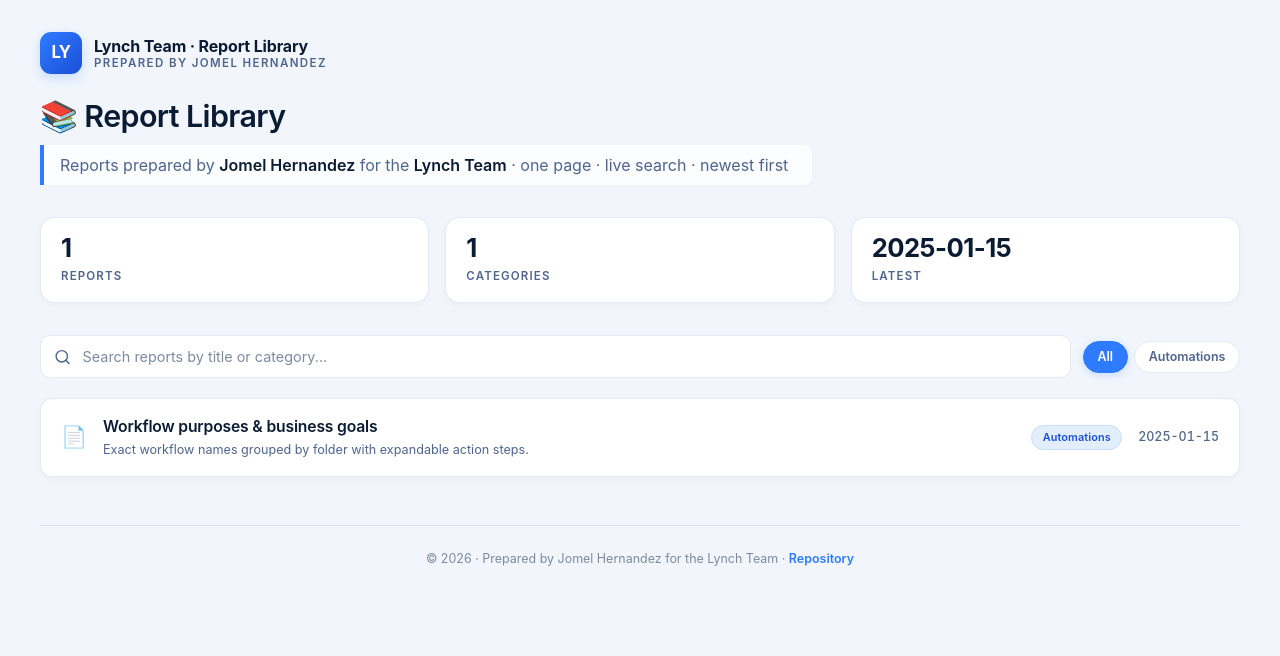
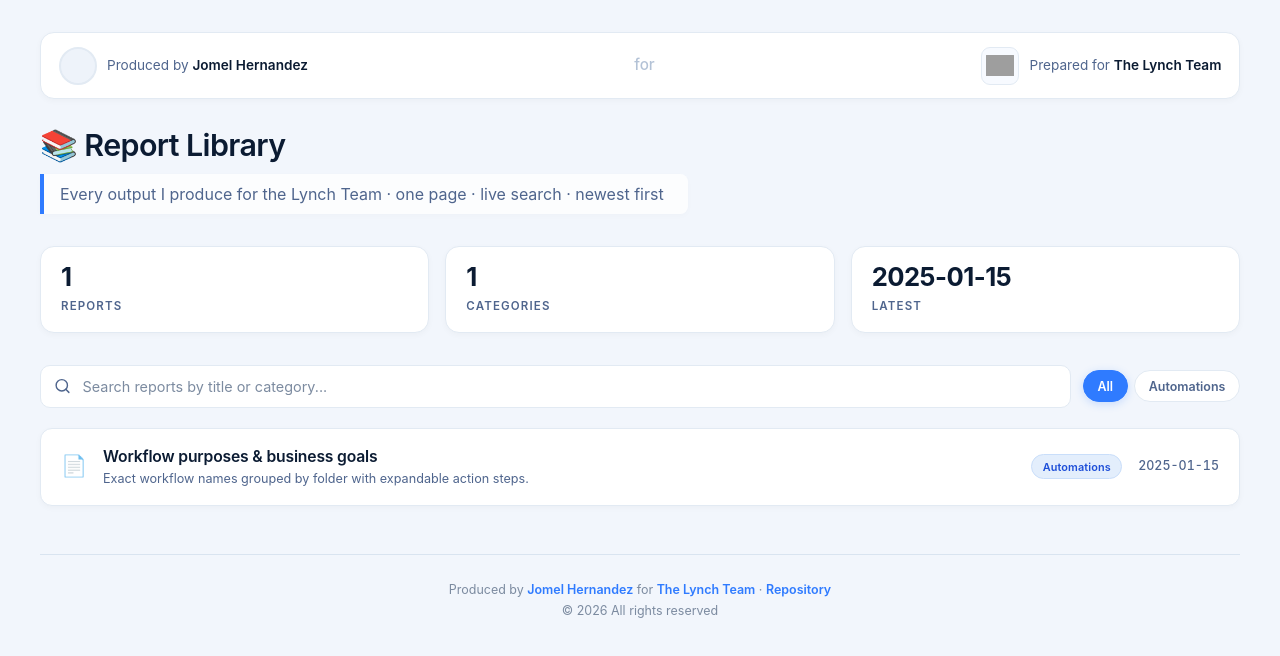
Before and after one commit to jomelstampstaff/TheLynchTeam, a plain HTML site: page index.html in a window 1280 px wide. Drawn offline with Linux system fonts and the light colour scheme; grey boxes are pictures that could not be loaded.

Commit message:
Update index.html

```diff
--- a/index.html
+++ b/index.html
@@ -3,7 +3,7 @@
 <head>
 <meta charset="UTF-8">
 <meta name="viewport" content="width=device-width, initial-scale=1.0">
-<title>Lynch Team · Report Library · by Jomel Hernandez</title>
+<title>Jomel Hernandez · Lynch Team Report Library</title>
 <style>
   * { margin: 0; padding: 0; box-sizing: border-box; }
 
@@ -32,37 +32,53 @@
 
   .main-container { max-width: 1200px; margin: 0 auto; }
 
+  /* ---------- Header ---------- */
   header { margin-bottom: 2rem; }
 
   .brand-row {
     display: flex;
     align-items: center;
-    gap: 0.75rem;
-    margin-bottom: 1.25rem;
+    justify-content: space-between;
+    flex-wrap: wrap;
+    gap: 1rem;
+    margin-bottom: 1.5rem;
+    padding: 0.85rem 1.1rem;
+    background: #ffffff;
+    border: 1px solid var(--border);
+    border-radius: 14px;
+    box-shadow: 0 2px 6px rgba(0, 20, 40, 0.03);
   }
 
-  .brand-mark {
-    width: 42px; height: 42px;
-    display: grid; place-items: center;
-    border-radius: 11px;
-    background: linear-gradient(135deg, #2f7bff, #1a4fd6);
-    color: #fff;
-    font-weight: 700;
-    font-size: 1.05rem;
-    letter-spacing: -0.04em;
-    box-shadow: 0 4px 12px rgba(47, 123, 255, 0.22);
+  .attr-side {
+    display: flex;
+    align-items: center;
+    gap: 0.65rem;
+    font-size: 0.85rem;
+    color: var(--muted);
   }
 
-  .brand-text { line-height: 1.25; }
-  .brand-text strong { font-size: 1rem; color: var(--text-strong); letter-spacing: -0.01em; }
-  .brand-text span {
-    display: block;
-    font-size: 0.72rem;
-    color: var(--muted);
-    text-transform: uppercase;
-    letter-spacing: 0.12em;
-    font-weight: 600;
+  .attr-side strong { color: var(--text-strong); font-weight: 600; }
+  .attr-side a { color: #1d4ed8; text-decoration: none; font-weight: 600; }
+  .attr-side a:hover { text-decoration: underline; }
+
+  .attr-avatar {
+    width: 38px; height: 38px;
+    border-radius: 50%;
+    object-fit: cover;
+    border: 2px solid var(--border);
+    background: #eef3fa;
   }
+
+  .attr-logo {
+    width: 38px; height: 38px;
+    object-fit: contain;
+    border-radius: 9px;
+    background: #f7faff;
+    padding: 4px;
+    border: 1px solid var(--border);
+  }
+
+  .attr-divider { color: #b3c2d6; font-size: 0.95rem; font-weight: 500; }
 
   h1 {
     font-size: 1.9rem;
@@ -75,7 +91,6 @@
   .subhead {
     font-size: 1rem;
     color: var(--muted);
-    margin-bottom: 0;
     border-left: 4px solid var(--accent);
     padding: 0.5rem 1.5rem 0.5rem 1rem;
     background: #ffffffd0;
@@ -84,8 +99,7 @@
     box-shadow: 0 2px 6px rgba(0,0,0,0.02);
   }
 
-  .subhead strong { color: var(--text-strong); font-weight: 600; }
-
+  /* ---------- Stats strip ---------- */
   .stats-strip {
     display: flex;
     gap: 1rem;
@@ -120,6 +134,7 @@
     font-weight: 600;
   }
 
+  /* ---------- Toolbar ---------- */
   .toolbar {
     display: flex;
     flex-wrap: wrap;
@@ -184,6 +199,7 @@
     box-shadow: 0 2px 8px rgba(47, 123, 255, 0.22);
   }
 
+  /* ---------- Report list ---------- */
   .list {
     display: flex;
     flex-direction: column;
@@ -263,6 +279,7 @@
     text-align: center;
     border-top: 1px solid var(--border-strong);
     padding-top: 1.5rem;
+    line-height: 1.7;
   }
 
   footer a { color: var(--accent); text-decoration: none; font-weight: 600; }
@@ -277,6 +294,7 @@
     .stats-strip { gap: 0.5rem; }
     .stat-card { padding: 0.75rem 0.9rem; }
     .stat-card strong { font-size: 1.25rem; }
+    .brand-row { flex-direction: column; align-items: flex-start; }
   }
 </style>
 </head>
@@ -285,15 +303,20 @@
 
     <header>
       <div class="brand-row">
-        <div class="brand-mark">LY</div>
-        <div class="brand-text">
-          <strong>Lynch Team · Report Library</strong>
-          <span>Prepared by Jomel Hernandez</span>
+        <div class="attr-side">
+          <img class="attr-avatar" src="jomel.png" alt="Jomel Hernandez">
+          <span>Produced by <a href="https://www.linkedin.com/in/jomel-hernandez-79330814a/" target="_blank" rel="noopener"><strong>Jomel Hernandez</strong></a></span>
+        </div>
+        <span class="attr-divider">for</span>
+        <div class="attr-side">
+          <img class="attr-logo" src="https://files.leadconnectorhq.com/file/6aeb5379fb31f444f2263228/the-lynch-team-icon.png" alt="The Lynch Team logo">
+          <span>Prepared for <a href="https://thelynchteam.com" target="_blank" rel="noopener"><strong>The Lynch Team</strong></a></span>
         </div>
       </div>
+
       <h1>📚 Report Library</h1>
       <div class="subhead">
-        Reports prepared by <strong>Jomel Hernandez</strong> for the <strong>Lynch Team</strong> · one page · live search · newest first
+        Every output I produce for the Lynch Team · one page · live search · newest first
       </div>
     </header>
 
@@ -327,8 +350,10 @@
     <div class="empty" id="empty">No reports match your search.</div>
 
     <footer>
-      © <span id="year"></span> · Prepared by Jomel Hernandez for the Lynch Team ·
-      <a href="https://github.com/">Repository</a>
+      Produced by <a href="https://www.linkedin.com/in/jomel-hernandez-79330814a/" target="_blank" rel="noopener">Jomel Hernandez</a>
+      for <a href="https://thelynchteam.com" target="_blank" rel="noopener">The Lynch Team</a>
+      · <a href="https://github.com/">Repository</a>
+      <br>© <span id="year"></span> All rights reserved
     </footer>
 
   </div>
@@ -338,11 +363,18 @@
        ADD REPORTS HERE — one pipe-separated line per report.
        Format:
          "path/to/report.html | Category | YYYY-MM-DD | Title | Description"
+
+       Only `path` and `Title` are required.
+       Category is free text (chips are auto-generated).
+       Date is YYYY-MM-DD (newest sorts first).
+       Description is optional — leave empty but keep the trailing |
        ============================================================ */
     const reports = [
       "reports/workflow-purposes.html | Automations | 2025-01-15 | Workflow purposes & business goals | Exact workflow names grouped by folder with expandable action steps.",
+      // ← Add new reports here, one line each.
     ];
 
+    /* ----- parsing / rendering (no edits needed below) ----- */
     const parsed = reports.map(line => {
       const parts = line.split('|').map(s => s.trim());
       return {
@@ -379,6 +411,7 @@
 
     function render() {
       const q = searchEl.value.trim().toLowerCase();
+
       const filtered = parsed.filter(r => {
         const matchesTag = activeTag === 'All' || r.tag === activeTag;
         const matchesQ = !q ||
@@ -387,8 +420,10 @@
           r.desc.toLowerCase().includes(q);
         return matchesTag && matchesQ;
       });
+
       listEl.innerHTML = '';
       emptyEl.style.display = filtered.length ? 'none' : 'block';
+
       filtered.forEach(r => {
         const a = document.createElement('a');
         a.className = 'row';
@@ -412,10 +447,10 @@
       }[c]));
     }
 
-    statTotal.textContent = parsed.length;
-    statCats.textContent  = tags.length - 1;
+    statTotal.textContent  = parsed.length;
+    statCats.textContent   = tags.length - 1;
     statLatest.textContent = parsed[0]?.date || '—';
-    yearEl.textContent = new Date().getFullYear();
+    yearEl.textContent     = new Date().getFullYear();
 
     searchEl.addEventListener('input', render);
     renderFilters();
```
